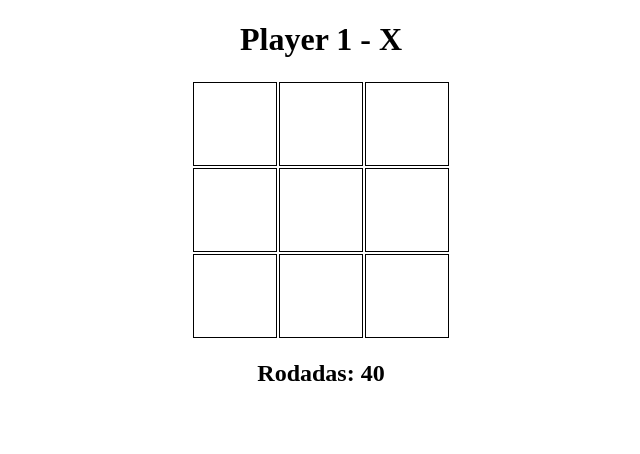
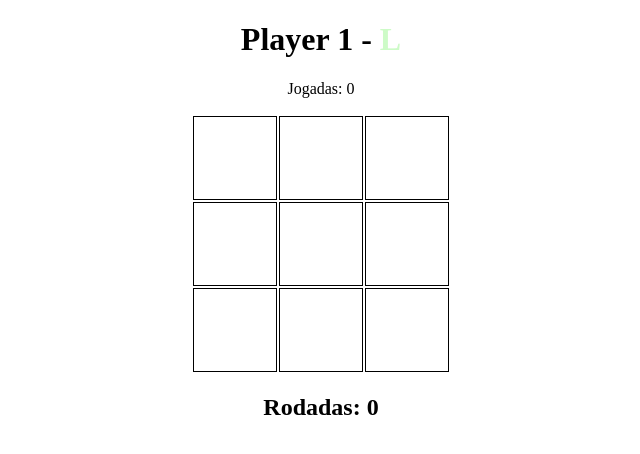
Before and after one commit to MarkusLuan/jogo_da_velha-jsWeb, a plain HTML site: page index.html in a window 1280 px wide. Shown: the whole page, without its empty margins (319-959 px from the left). Drawn offline with Linux system fonts and the light colour scheme.

Commit message:
Criando class modelo para player

```diff
--- a/css/index.css
+++ b/css/index.css
@@ -1,4 +1,4 @@
-#game_content h1, #game_content h2  {
+#game_content > h1, #game_content > h2, #game_content > p  {
     text-align: center;
 }
 
--- a/index.html
+++ b/index.html
@@ -10,10 +10,12 @@
     <body>
         <div id="game_content" >
             <h1 id="txt_player">Player 1 - X</h1>
+            <p id="txt_player_plays">Jogadas: 0</p>
             <table id="tbl_game_grid" ></table>
-            <h2 id="txt_rodadas">Rodadas: 40</h2>
+            <h2 id="txt_rodadas">Rodadas: 0</h2>
         </div>
 
+        <script src="js/models.js" ></script>
         <script src="js/engine.js" ></script>
         <script>
             iniciar_jogo();
--- a/js/engine.js
+++ b/js/engine.js
@@ -1,15 +1,44 @@
 const game_content = document.getElementById("game_content");
+const txt_player = document.getElementById("txt_player");
+const txt_player_plays = document.getElementById("txt_player_plays");
 const tbl_game_grid = document.getElementById("tbl_game_grid");
+const txt_rodadas = document.getElementById("txt_rodadas");
 
 const quant_players = 2;
+const letras = "ABCDEFGHIJKLMNOPQRSTUVWXYZ";
 
-let player_atual = 1;
-let jogadas = 0;
+let players;
+let player_atual;
+let rodadas = -1;
+
+function atualizar_titulo_player(player){
+    txt_player.innerHTML = `${player.nome} - <font style=\"color: ${player.cor}\" >${player.letra}</font>`;
+    txt_player_plays.innerText = `Jogadas: ${player.jogadas}`;
+}
+
+function iniciar_players() {
+    players = [];
+    player_atual = 0;
+
+    for (let a=0; a<quant_players; a+=1){
+        let r = parseInt(Math.random() * 255);
+        let g = parseInt(Math.random() * 255);
+        let b = parseInt(Math.random() * 255);
+        let cor = `rgb(${r}, ${g}, ${b})`;
+
+        let letra = letras[parseInt(Math.random() * 26)];
+
+        let player = Player(`Player ${a+1}`, cor, letra);
+        players.push(player);
+    }
+
+    atualizar_titulo_player(players[player_atual]);
+}
 
 function iniciar_jogo(){
     tbl_game_grid.innerHTML = "";
-
-    player_atual = 1;
+    iniciar_players();
+    rodadas += 1;
 
     for (let linha=0; linha<3; linha+=1) {
         let tr = document.createElement("tr");
@@ -20,24 +49,28 @@ function iniciar_jogo(){
         }
         tbl_game_grid.append(tr);
     }
+
+    txt_rodadas.innerText = `Rodadas: ${rodadas}`;
+}
+
+function change_player(grid){
+    let player = players[player_atual];
+    console.log(player);
+
+    grid.style.color = player.cor;
+    grid.innerHTML = player.letra;
+
+    if ((player_atual+1) < quant_players) {
+        player_atual += 1;
+    }else player_atual = 0;
+
+    atualizar_titulo_player(players[player_atual]);
 }
 
 function on_grid_click() {
     if (this.innerHTML) return;
-
-    if (player_atual == 1) {
-        this.style.color = "#0000FF";
-        this.innerHTML = "X";
-    } else {
-        this.style.color = "#00FF00";
-        this.innerHTML = "O";
-    }
-
     this.style.cursor = "default";
 
-    if (player_atual < quant_players) {
-        player_atual += 1;
-    }else player_atual = 1;
-
-    jogadas += 1;
+    players[player_atual].jogadas += 1;
+    change_player(this);
 }
--- /dev/null
+++ b/js/models.js
@@ -0,0 +1,8 @@
+const Player = (nome, cor, letra) => {
+    return {
+        nome: nome,
+        cor: cor,
+        letra: letra,
+        jogadas: 0
+    };
+};
```
